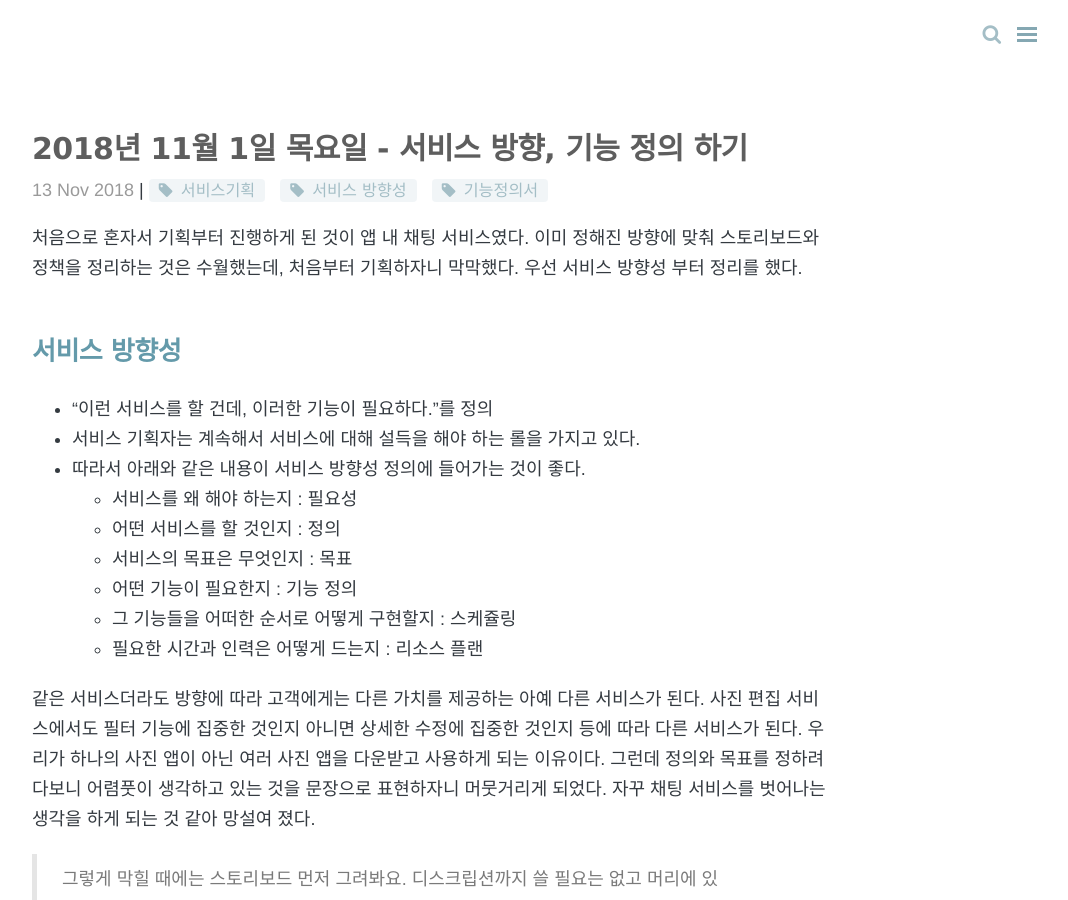
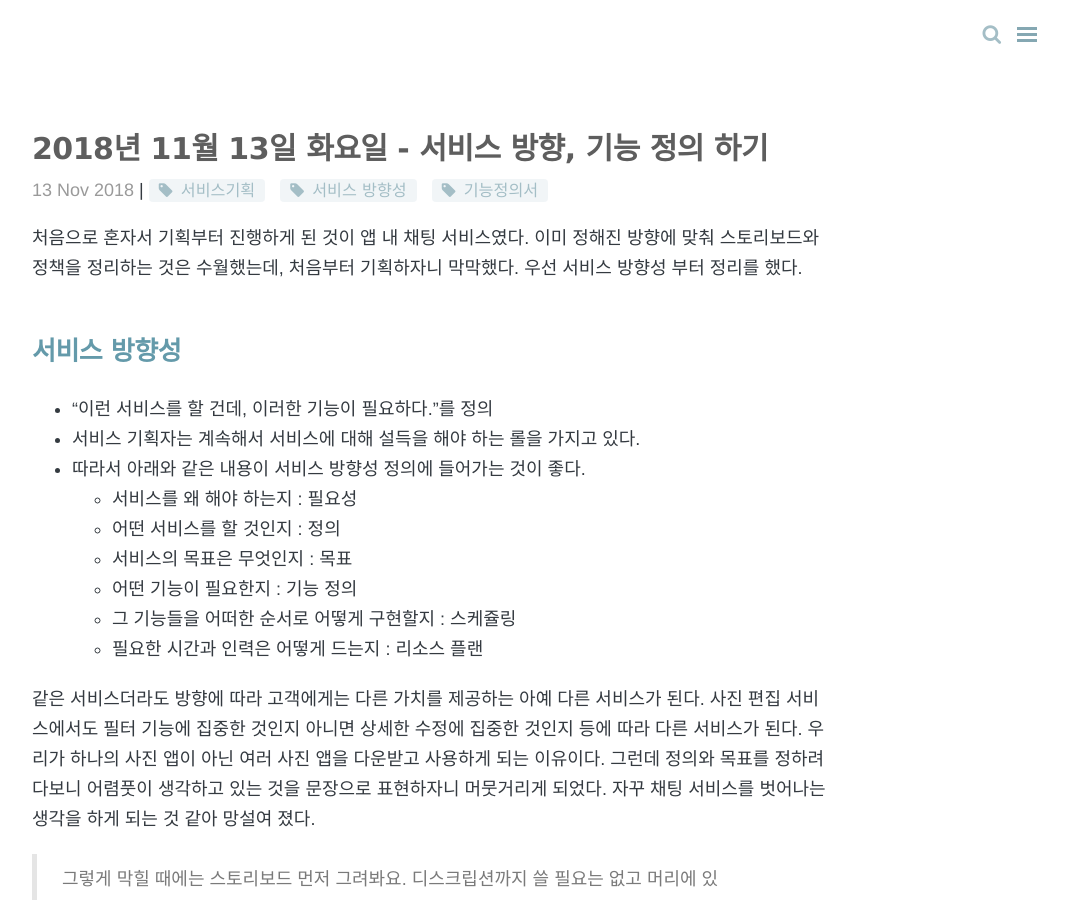
Before and after one commit to onsoo/onsoo.github.io, a Jekyll site: the page built from _posts/TIL/2018-11-13-TIL.md, in a window 1280 px wide and 900 px high. Shown: the whole window, without its empty margins (208-1276 px from the left). Built offline with Jekyll 4.4.1, drawn with Linux system fonts in a browser that asks for light colours; nearby versions of some CDN libraries; comment, search, counter and statistics services are not loaded.

Commit message:
til title editing

```diff
--- a/_posts/TIL/2018-11-13-TIL.md
+++ b/_posts/TIL/2018-11-13-TIL.md
@@ -1,6 +1,6 @@
 ---
 layout: post
-title: 2018년 11월 1일 목요일 - 서비스 방향, 기능 정의 하기
+title: 2018년 11월 13일 화요일 - 서비스 방향, 기능 정의 하기
 category: TIL(Today I Learned)
 tags: [서비스기획, 서비스 방향성, 기능정의서]
 comments: true
```
